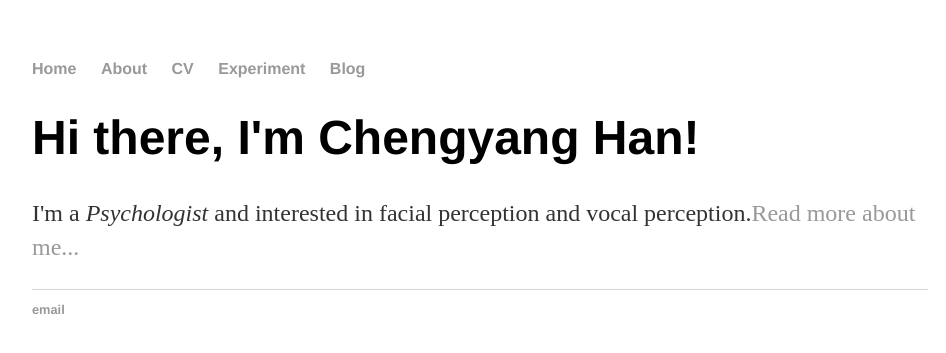
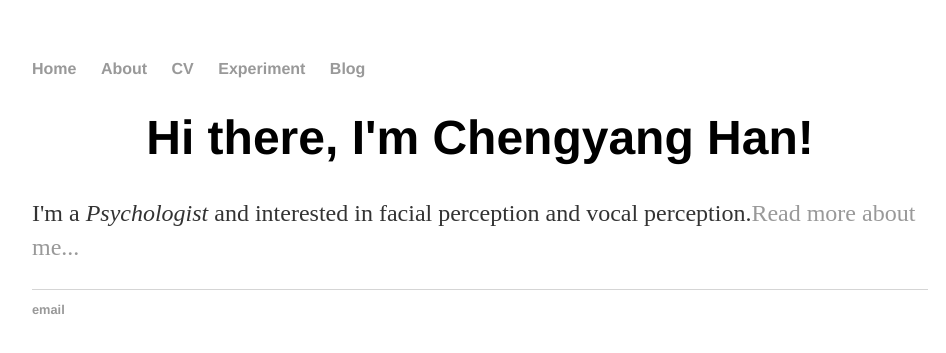
Before and after one commit to chengyanghan/chengyanghan.github.io, a Jekyll site: the page built from index.html, in a window 1280 px wide. Shown: the top 353 px of the page, without its empty margins (160-1106 px from the left). Built offline with Jekyll 4.4.1, drawn with Linux system fonts in a browser that asks for light colours.

Commit message:
Update main.css

```diff
--- a/css/main.css
+++ b/css/main.css
@@ -19,10 +19,13 @@ a {
 a:hover {
     text-decoration: underline;
 }
-h1 {
-    font-size: 3em;
-    font-family:'Helvetica', 'Arial', 'Sans-Serif';
-}
+
+h1, h2, h3, h4 { font-family: 'Helvetica', 'Arial', 'Sans-Serif'; text-align: center; }
+h1 { font-size: 3em;  }
+h2 { font-size: 2.7em; }
+h3 { font-size: 2.3em; }
+h4 { font-size: 1.9em; }
+
 p {
     font-size: 1.5em;
     line-height: 1.4em;
```
